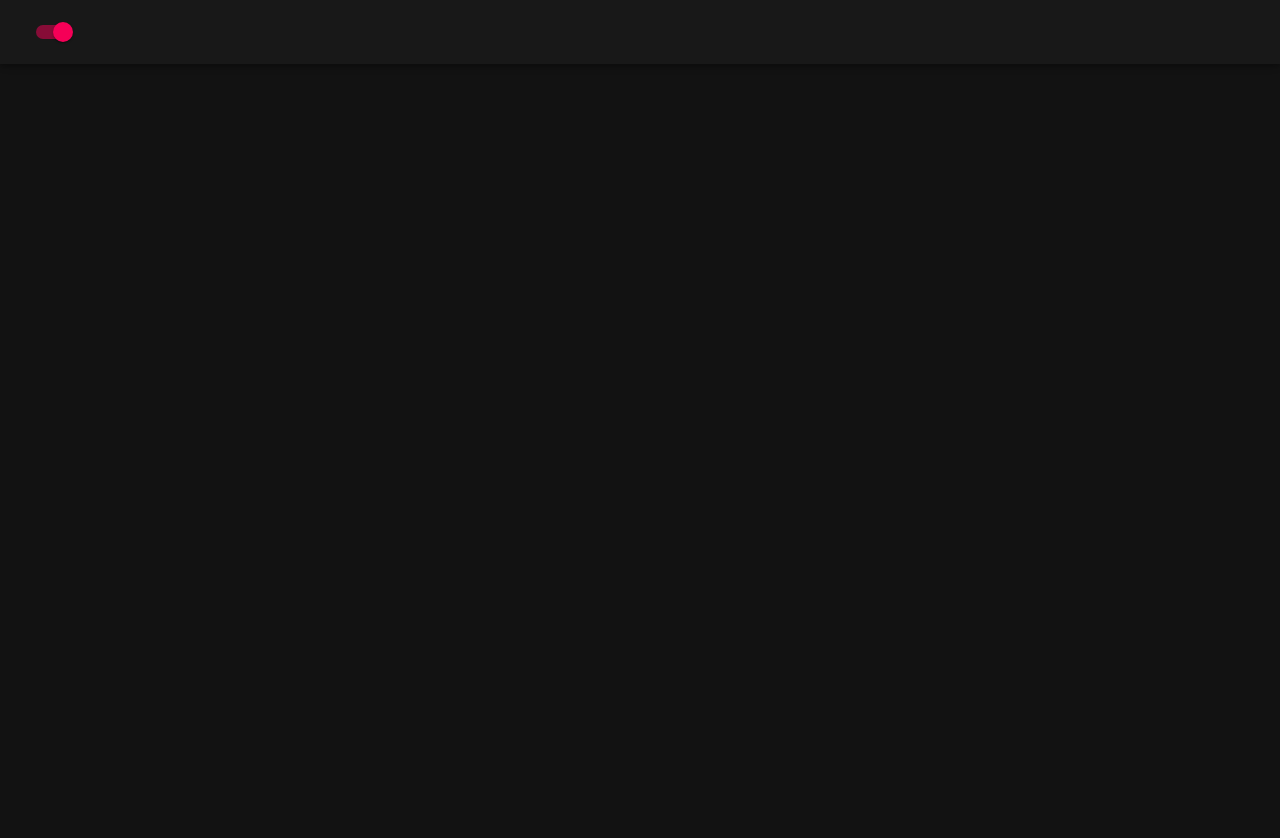
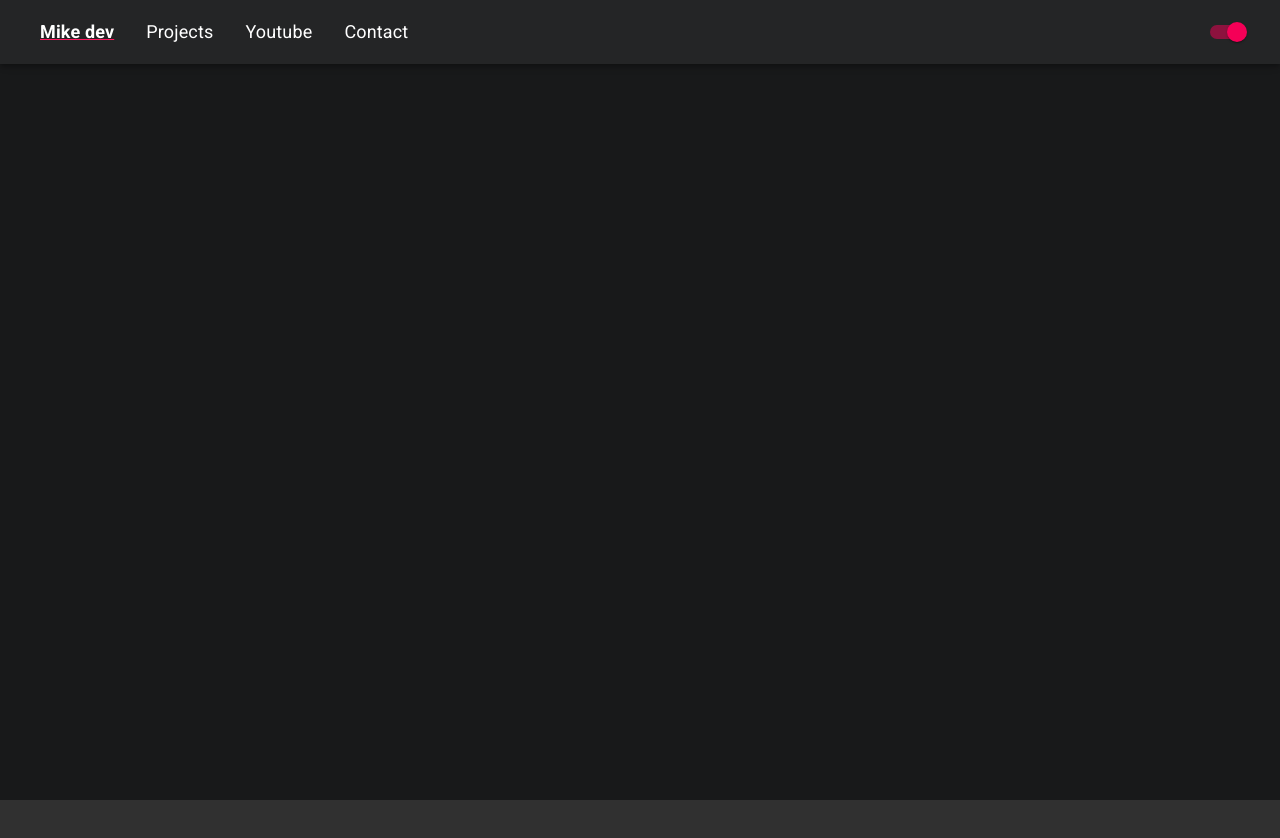
Before and after one commit to michaelDonchenko/mike-dev-client, a React (Create React App) app: page / in a window 1280 px wide. Shown: the top 838 px of the page. After the commit the page ends 800 px from the top, so only its background shows below. Built offline with nearby package versions, Linux system fonts and the light colour scheme.

Commit message:
styled navbar with dark and light mode including some routes and device display toggle for menu

```diff
--- a/src/App.jsx
+++ b/src/App.jsx
@@ -1,6 +1,6 @@
 import React from 'react'
 import { useContext } from 'react'
-import { CssBaseline, ThemeProvider } from '@material-ui/core'
+import { Container, CssBaseline, ThemeProvider } from '@material-ui/core'
 import { DarkModeContext } from './context/themeContext'
 import styles from './styles'
 import darkTheme from './DarkTheme'
@@ -22,7 +22,11 @@ const App = () => {
         <Navbar />
 
         <Switch>
-          <main className={darkMode ? classes.dark : classes.light}></main>
+          <main className={darkMode ? classes.dark : classes.light}>
+            <Container maxWidth='lg'>
+              <span>Some text</span>
+            </Container>
+          </main>
         </Switch>
       </ThemeProvider>
     </Router>
--- a/src/DarkTheme.js
+++ b/src/DarkTheme.js
@@ -3,6 +3,9 @@ import { createMuiTheme } from '@material-ui/core'
 const darkTheme = createMuiTheme({
   palette: {
     type: 'dark',
+    primary: {
+      main: '#ff165d',
+    },
   },
 })
 
--- a/src/LightTheme.js
+++ b/src/LightTheme.js
@@ -3,6 +3,9 @@ import { createMuiTheme } from '@material-ui/core'
 const lightTheme = createMuiTheme({
   palette: {
     type: 'light',
+    primary: {
+      main: '#00bcd4',
+    },
   },
 })
 
--- a/src/components/navbar/Navbar.jsx
+++ b/src/components/navbar/Navbar.jsx
@@ -1,8 +1,10 @@
 import React, { useContext } from 'react'
-import { AppBar } from '@material-ui/core'
+import { AppBar, Button } from '@material-ui/core'
 import styles from './styles'
 import ToolBar from './ToolBar'
 import { DarkModeContext } from '../../context/themeContext'
+import MenuIcon from '@material-ui/icons/Menu'
+import Hidden from '@material-ui/core/Hidden'
 
 const Navbar = () => {
   const { state } = useContext(DarkModeContext)
@@ -11,8 +13,18 @@ const Navbar = () => {
   return (
     <AppBar
       className={darkMode ? classes.darkNav : classes.lightNav}
-      position='sticky'
+      position='fixed'
     >
+      <Hidden smUp>
+        <Button
+          className={classes.navButton}
+          color='primary'
+          startIcon={<MenuIcon className={classes.icon} />}
+        >
+          Menu
+        </Button>
+      </Hidden>
+
       <ToolBar />
     </AppBar>
   )
--- a/src/components/navbar/ToolBar.jsx
+++ b/src/components/navbar/ToolBar.jsx
@@ -3,6 +3,8 @@ import React, { useContext } from 'react'
 import styles from './styles'
 import Switch from '@material-ui/core/Switch'
 import { DarkModeContext } from '../../context/themeContext'
+import { NavLink } from 'react-router-dom'
+import Hidden from '@material-ui/core/Hidden'
 
 const ToolBar = () => {
   const { state, dispatch } = useContext(DarkModeContext)
@@ -16,9 +18,53 @@ const ToolBar = () => {
     })
   }
 
+  const activeStyle = {
+    textDecoration: 'underline',
+    fontWeight: '600',
+    textDecorationColor: darkMode ? '#ff165d' : '#00bcd4',
+  }
+
   return (
     <Toolbar className={classes.toolBar}>
-      <Switch checked={darkMode} onClick={toggle} />
+      <div className={classes.leftDiv}>
+        <Hidden xsDown>
+          <NavLink
+            className={darkMode ? classes.navLinkDark : classes.navLinkLight}
+            to='/'
+            exact
+            activeStyle={activeStyle}
+          >
+            Mike dev
+          </NavLink>
+          <NavLink
+            className={darkMode ? classes.navLinkDark : classes.navLinkLight}
+            to='/projects'
+            exact
+            activeStyle={activeStyle}
+          >
+            Projects
+          </NavLink>
+          <NavLink
+            className={darkMode ? classes.navLinkDark : classes.navLinkLight}
+            to='/youtube'
+            exact
+            activeStyle={activeStyle}
+          >
+            Youtube
+          </NavLink>
+          <NavLink
+            className={darkMode ? classes.navLinkDark : classes.navLinkLight}
+            to='/contact'
+            exact
+            activeStyle={activeStyle}
+          >
+            Contact
+          </NavLink>
+        </Hidden>
+      </div>
+      <div className={classes.rightDiv}>
+        <Switch checked={darkMode} onClick={toggle} />
+      </div>
     </Toolbar>
   )
 }
--- a/src/components/navbar/styles.js
+++ b/src/components/navbar/styles.js
@@ -1,18 +1,23 @@
 import { makeStyles } from '@material-ui/core'
 
-const useStyles = makeStyles({
+const useStyles = makeStyles((theme) => ({
   darkNav: {
     padding: 0,
     margin: 0,
-    backgroundColor: '#181818',
+    backgroundColor: '#242526',
     display: 'flex',
+    flexDirection: 'row',
+    justifyContent: 'center',
+    maxWidth: '100%',
   },
 
   lightNav: {
     padding: 0,
     margin: 0,
-    backgroundColor: '#dbe2ef',
+    backgroundColor: '#fafafa',
     display: 'flex',
+    flexDirection: 'row',
+    justifyContent: 'center',
   },
 
   toolBar: {
@@ -21,6 +26,44 @@ const useStyles = makeStyles({
     display: 'flex',
     margin: '0 auto',
   },
-})
+
+  rightDiv: {
+    flex: 0,
+    display: 'flex',
+  },
+
+  leftDiv: {
+    flex: 1,
+    display: 'flex',
+  },
+
+  navButton: { margin: theme.spacing(0, 4), padding: theme.spacing(0, 3) },
+
+  icon: {
+    fontSize: '1.8rem',
+  },
+
+  navLinkDark: {
+    color: 'white',
+    textDecoration: 'none',
+    fontSize: '18px',
+    margin: theme.spacing(0, 2),
+    '&:hover': {
+      color: '#ff165d',
+      cursor: 'pointer',
+    },
+  },
+
+  navLinkLight: {
+    color: '#26a69a',
+    textDecoration: 'none',
+    fontSize: '18px',
+    margin: theme.spacing(0, 2),
+    '&:hover': {
+      color: '#00bcd4',
+      cursor: 'pointer',
+    },
+  },
+}))
 
 export default useStyles
--- a/src/styles.js
+++ b/src/styles.js
@@ -3,13 +3,13 @@ import { makeStyles } from '@material-ui/core'
 const useStyles = makeStyles({
   dark: {
     minHeight: '100vh',
-    backgroundColor: '#121212',
+    backgroundColor: '#18191a',
     margin: 0,
   },
 
   light: {
     minHeight: '100vh',
-    backgroundColor: 'white',
+    backgroundColor: '#fafafa',
     margin: 0,
   },
 })
```
